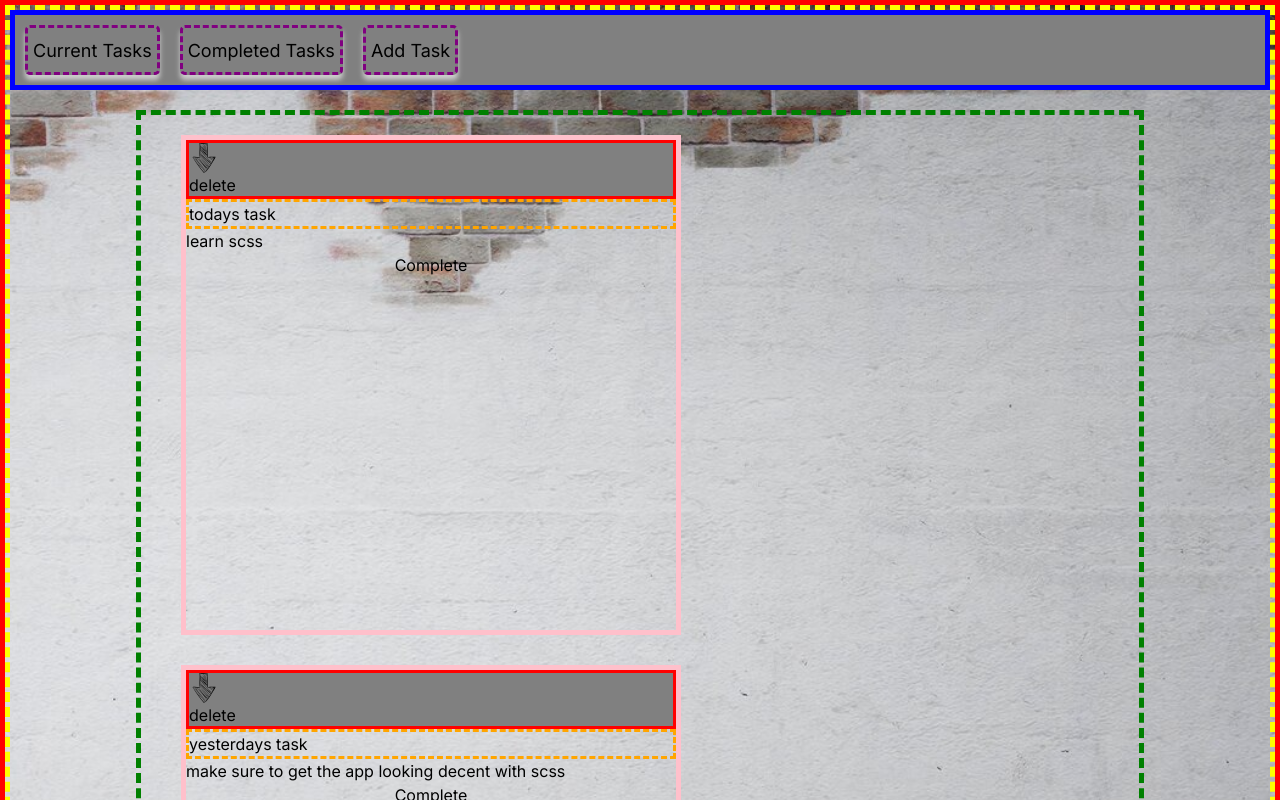
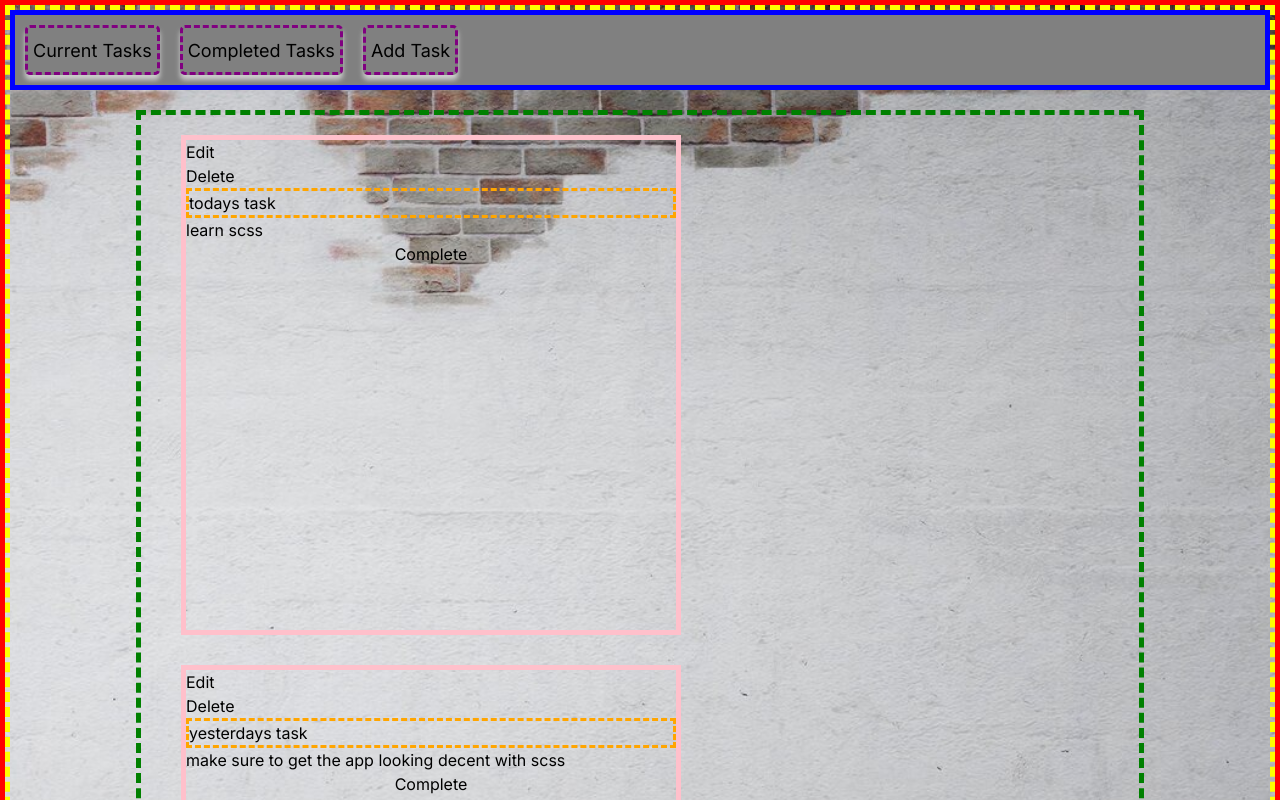
Before and after one commit to BenjaminBrandon/Todo-app, a Next.js app: page /NewTodo in a window 1280 px wide. Shown: the top 800 px of the page. Built offline with nearby package versions, Linux system fonts and the light colour scheme.

Commit message:
adding NavBar element to clean code

```diff
--- /dev/null
+++ b/src/app/NewTodo/Navbar/NavBar.module.scss
@@ -0,0 +1,3 @@
+.nav {
+  width: 100%;
+}
--- /dev/null
+++ b/src/app/NewTodo/Navbar/NavBarElement.tsx
@@ -0,0 +1,18 @@
+import React from 'react';
+//Maybe make a pinned section
+const NavBarElement = () => {
+  return (
+    <nav>
+      <ul>
+        <li>
+          <a>Edit</a>
+        </li>
+        <li>
+          <a>Delete</a>
+        </li>
+      </ul>
+    </nav>
+  );
+};
+
+export default NavBarElement;
--- a/src/app/NewTodo/TaskCard.tsx
+++ b/src/app/NewTodo/TaskCard.tsx
@@ -2,8 +2,9 @@ import React from 'react';
 import Image from 'next/image';
 import TaskCardNavbar from './TaskCardNavbar';
 import TaskCardNavbarItem from './TaskCardNavbarItem';
-import SvgComponent from './arrowSvg';
+import SvgMenuComponent from './icons/verticalMenuDotSvg';
 import styles from '../stylesheets/TaskCardNavbar.module.scss';
+import NavBarElement from './Navbar/NavBarElement';
 
 const TaskCard = (task: Task) => {
   return (
@@ -14,14 +15,16 @@ const TaskCard = (task: Task) => {
       {/* <TaskCardNavbar>
         <TaskCardNavbarItem icon={<SvgComponent />} />
       </TaskCardNavbar> */}
-      <nav className={styles.taskCardNavbar}>
+      {/* <nav className={styles.taskCardNavbar}>
         <ul>
           <li>
-            <SvgComponent />
+            <SvgMenuComponent />
           </li>
           <li>delete</li>
         </ul>
-      </nav>
+      </nav> */}
+      <NavBarElement />
+
       <div className="taskCardHeader">
         <h3 className="taskTitle">{task.title}</h3>
       </div>
--- a/src/app/NewTodo/TaskCardNavbar.tsx
+++ b/src/app/NewTodo/TaskCardNavbar.tsx
@@ -1,6 +1,6 @@
 import React, { useState } from 'react';
 import styles from '../stylesheets/TaskCardNavbar.module.scss';
-import SvgComponent from './arrowSvg';
+
 
 const TaskCardNavbar = (props: React.JSX.Element) => {
   return (
--- /dev/null
+++ b/src/app/NewTodo/icons/verticalMenuDotSvg.tsx
@@ -0,0 +1,15 @@
+import * as React from 'react';
+import { SVGProps } from 'react';
+const SvgMenuComponent = (props: SVGProps<SVGSVGElement>) => (
+  <svg
+    xmlns="http://www.w3.org/2000/svg"
+    width="20"
+    height="20"
+    fill="currentColor"
+    className="bi bi-three-dots-vertical"
+    viewBox="0 0 16 16"
+  >
+    <path d="M9.5 13a1.5 1.5 0 1 1-3 0 1.5 1.5 0 0 1 3 0m0-5a1.5 1.5 0 1 1-3 0 1.5 1.5 0 0 1 3 0m0-5a1.5 1.5 0 1 1-3 0 1.5 1.5 0 0 1 3 0" />
+  </svg>
+);
+export default SvgMenuComponent;
--- a/src/app/NewTodo/verticalMenuDotSvg.jsx
+++ /dev/null
@@ -1,19 +0,0 @@
-import * as React from 'react';
-import { SVGProps } from 'react';
-const SvgComponent = (props: SVGProps<SVGSVGElement>) => (
-  <svg
-    xmlns="http://www.w3.org/2000/svg"
-    width="16"
-    height="16"
-    fill="currentColor"
-    class="bi bi-three-dots-vertical"
-    viewBox="0 0 16 16"
-  >
-    <g>
-      <g>
-        <path d="M9.5 13a1.5 1.5 0 1 1-3 0 1.5 1.5 0 0 1 3 0m0-5a1.5 1.5 0 1 1-3 0 1.5 1.5 0 0 1 3 0m0-5a1.5 1.5 0 1 1-3 0 1.5 1.5 0 0 1 3 0" />
-      </g>
-    </g>
-  </svg>
-);
-export default SvgComponent;
```
Also changed, not shown: src/app/NewTodo/icons/arrowSvg.tsx (renamed from src/app/NewTodo/arrowSvg.tsx), src/app/assets/svg/down-arrow-sketch.svg (renamed from src/app/NewTodo/icons/down-arrow-sketch.svg), src/app/assets/svg/verticalMenuDots.svg (renamed from src/app/NewTodo/icons/verticalMenuDots.svg).
